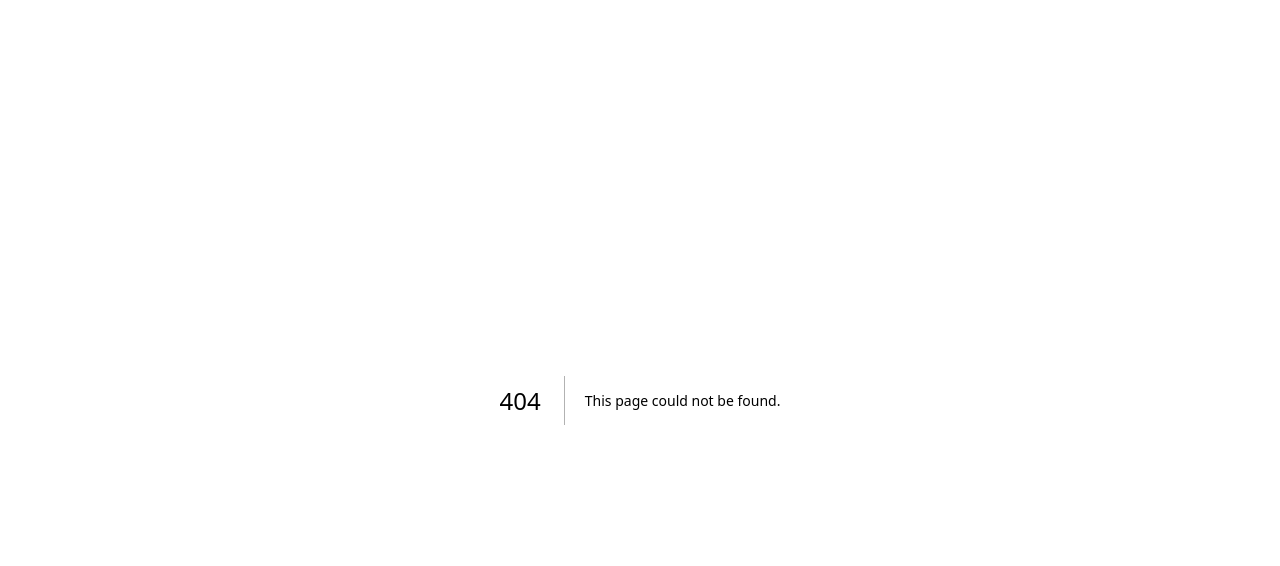
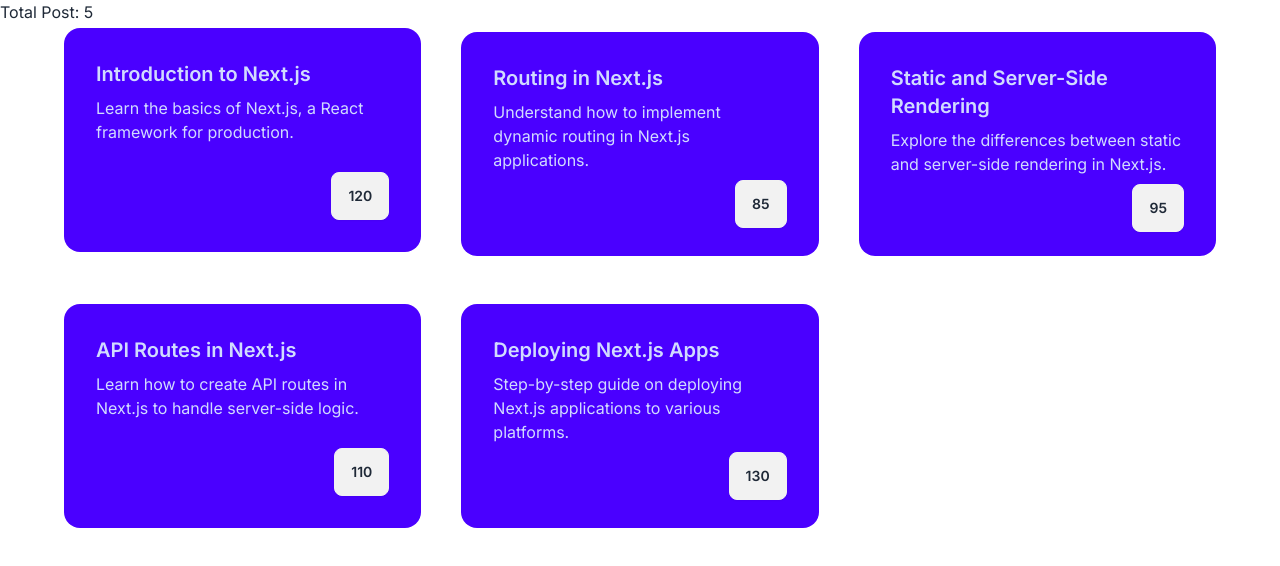
Before and after one commit to Sakhawat71/nextjs-data-fetching, a Next.js app: page /posts in a window 1280 px wide. Before the commit this address had no page. Shown: the top 566 px of the page. Built offline with nearby package versions, Linux system fonts and the light colour scheme; data requests are answered from the project's data file.

Commit message:
post fetch form api

```diff
--- a/src/app/page.js
+++ b/src/app/page.js
@@ -1,3 +1,4 @@
+import Link from 'next/link';
 import React from 'react';
 
 const MainPage = () => {
@@ -8,6 +9,16 @@ const MainPage = () => {
         <div className='font-serif'>
             <h1 className='text-7xl text-green-500'>Next app</h1>
             <p>For data fetching</p>
+
+            <div>
+                <ul>
+                    <li>
+                        <Link href="/posts" className='btn btn-sm'>Posts</Link>
+                    </li>
+                </ul>
+            </div>
+
+
         </div>
     );
 };
--- /dev/null
+++ b/src/app/posts/page.js
@@ -0,0 +1,34 @@
+
+const Posts = async () => {
+
+    const data = await fetch('http://localhost:5000/posts')
+    const posts = await data.json()
+
+    // console.log(posts);
+
+    return (
+        <div className="">
+
+            <div>
+                <h2>Total Post: {posts.length}</h2>
+            </div>
+
+            <div className="grid gap-10 mx-16 items-center space-y-2 grid-cols-1 md:grid-cols-2 lg:grid-cols-3">
+                {posts.map((post) => (
+                    <div key={post.id} className="card bg-primary text-primary-content mx-auto h-56">
+                        <div className="card-body h-full flex flex-col">
+                            <h2 className="card-title">{post.title}</h2>
+                            <p className="flex-grow">{post.description}</p>
+                            <div className="card-actions justify-end">
+                                <button className="btn">{post.likeCount}</button>
+                            </div>
+                        </div>
+                    </div>
+                ))}
+            </div>
+
+        </div>
+    );
+};
+
+export default Posts;
```
